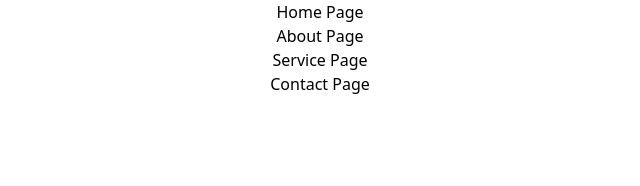
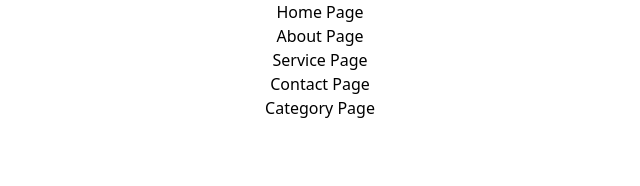
Before and after one commit to Abhijeetkokat007/rk-public-school, a React (Create React App) app: page / in a window 1280 px wide. Shown: the top 186 px of the page, without its empty margins (320-960 px from the left). Built offline with nearby package versions, Linux system fonts and the light colour scheme.

Commit message:
Update App.js

```diff
--- a/src/App.js
+++ b/src/App.js
@@ -8,6 +8,7 @@ function App() {
      <h1>About Page</h1>
     <h1>Service Page</h1>
     <h1>Contact Page</h1>
+    <h1>Category Page</h1>
     </div>
   );
 }
```
